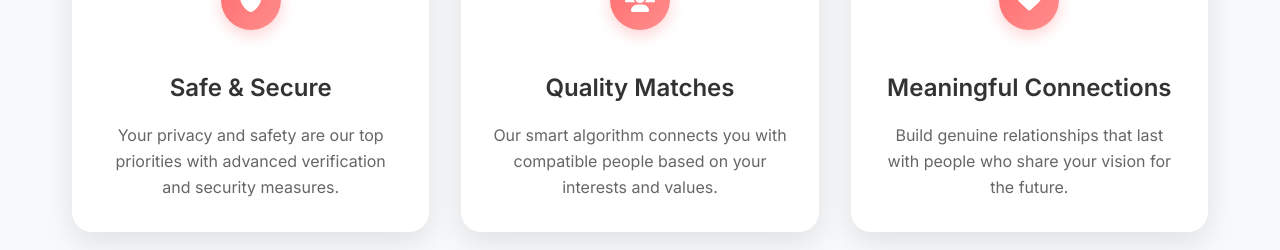
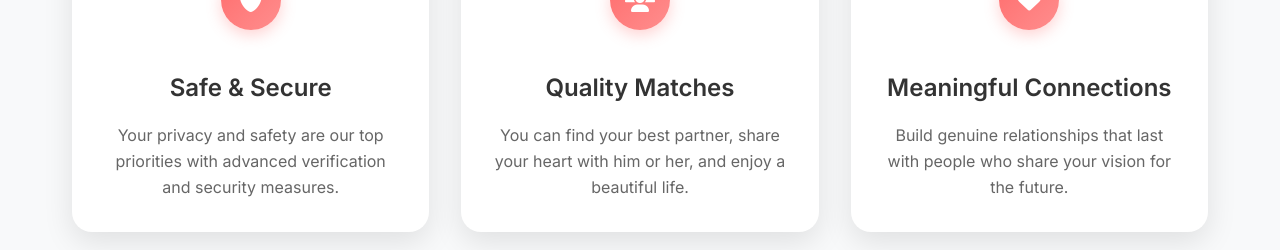
Before and after one commit to Roman01-info/YouAreOn, a plain HTML site: page index.html in a window 1280 px wide. Shown: the part 1240-1490 px from the top of the page. Drawn offline with nearby package versions, Linux system fonts and the light colour scheme.

Commit message:
update Quality Matches section content

```diff
--- a/index.html
+++ b/index.html
@@ -162,11 +162,11 @@
                 Quality Matches
               </h3>
               <p
-                data-en="Our smart algorithm connects you with compatible people based on your interests and values."
-                data-cz="Náš chytrý algoritmus vás spojuje s kompatibilními lidmi na základě vašich zájmů a hodnot."
+                data-en="You can find your best partner, share your heart with him or her, and enjoy a beautiful life."
+                data-cz="Můžete najít svého nejlepšího partnera, sdílet s ním své srdce a užívat si krásného života."
               >
-                Our smart algorithm connects you with compatible people based on
-                your interests and values.
+                You can find your best partner, share your heart with him or
+                her, and enjoy a beautiful life.
               </p>
             </div>
           </div>
```
